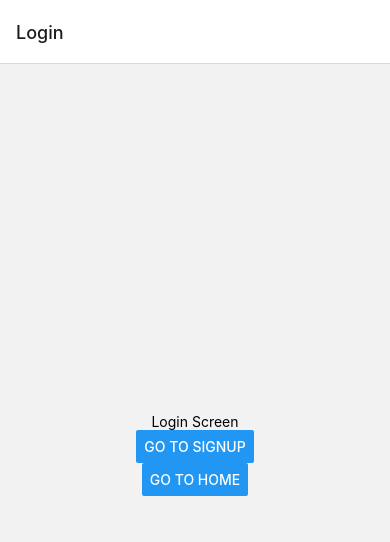
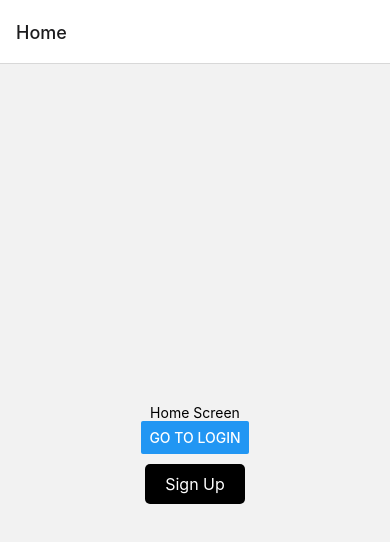
Before and after one commit to ashahi10/LegalEase, a React Native app in the folder MyNewLegalApp/: screen / in a window 390 px wide. Shown: the top 542 px of the page. Built offline with nearby package versions, Linux system fonts and the light colour scheme.

Commit message:
changed screen stack

```diff
--- a/MyNewLegalApp/src/navigation/AppNavigator.js
+++ b/MyNewLegalApp/src/navigation/AppNavigator.js
@@ -11,7 +11,7 @@ const Stack = createNativeStackNavigator();
 function AppNavigator() {
   return (
     <NavigationContainer>
-      <Stack.Navigator initialRouteName="Login">
+      <Stack.Navigator initialRouteName="Home">
         <Stack.Screen name="Login" component={LoginScreen} />
         <Stack.Screen name="SignUp" component={SignUpScreen} />
         <Stack.Screen name="Home" component={HomeScreen} />
```
